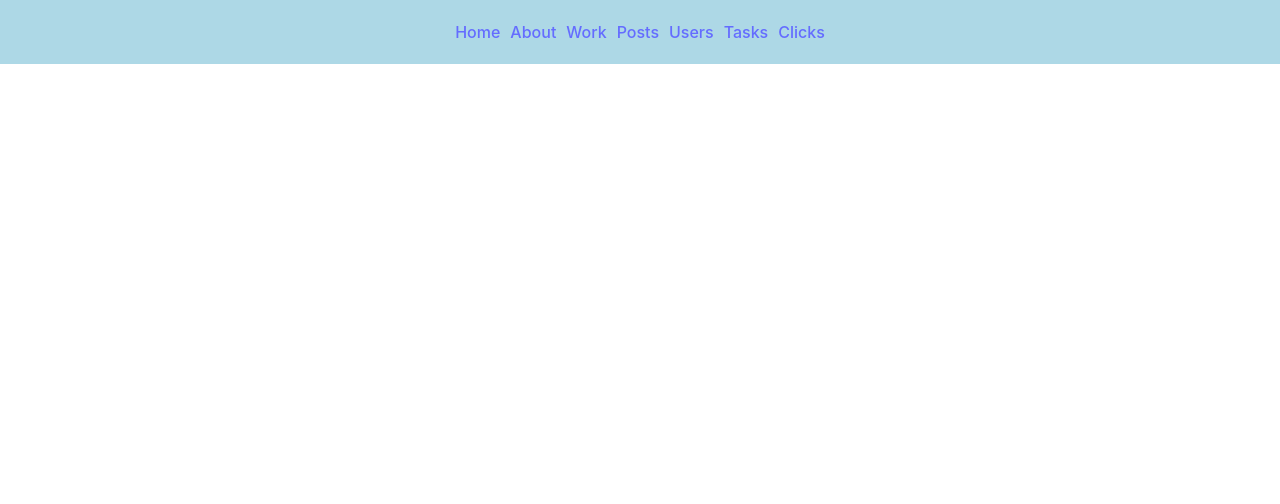
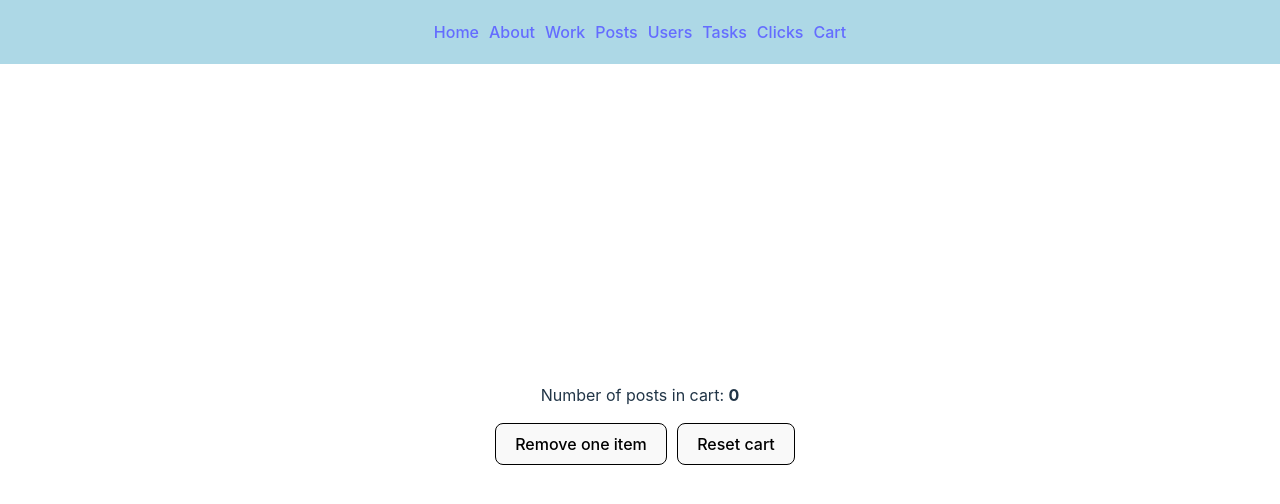
Before and after one commit to tatjana-jovicic/ReactApp, a React (Vite) app: page /cart in a window 1280 px wide. Shown: the top 504 px of the page. Built offline with nearby package versions, Linux system fonts and the light colour scheme.

Commit message:
first commit from featCart

```diff
--- a/src/App.jsx
+++ b/src/App.jsx
@@ -9,6 +9,7 @@ import Users from "./features/Users/Users";
 import PostById from "./features/Posts/components/PostById";
 import Tasks from "./features/Tasks/Tasks";
 import Clicks from "./features/Clicks/Clicks";
+import Cart from "./features/Cart/Cart";
 
 const App = () => {
   return (
@@ -24,6 +25,7 @@ const App = () => {
           <Route path="/posts/:postId" element={<PostById />} />
           <Route path="/tasks" element={<Tasks />} />
           <Route path="/clicks" element={<Clicks />} />
+          <Route path="/cart" element={<Cart />} />
         </Routes>
       </BrowserRouter>
     </>
--- /dev/null
+++ b/src/features/Cart/Cart.css
@@ -0,0 +1,43 @@
+.container {
+  margin-top: 4rem;
+}
+.button_container {
+  width: 100%;
+  max-width: 600px;
+  display: inline;
+}
+.button_cart {
+  border: 1px solid black;
+  display: column;
+  justify-content: center;
+  margin-left: 10px;
+  margin-top: 1rem;
+}
+.button_cart:hover {
+  background-color: rgb(215, 245, 250);
+  border: 1px solid black;
+}
+.count_of_post {
+  margin-bottom: auto;
+}
+.number {
+  font-weight: bold;
+}
+.box_item {
+  margin-top: 1rem;
+  margin-bottom: 1rem;
+}
+.item {
+  background-color: rgba(234, 240, 241, 0.827);
+  border: 1px solid black;
+  margin-top: 1rem;
+  width: 100%;
+  max-width: 900px;
+}
+.item p {
+  text-align: start;
+  margin: 10px;
+}
+.item span {
+  font-weight: bold;
+}
--- /dev/null
+++ b/src/features/Cart/Cart.jsx
@@ -0,0 +1,44 @@
+import { useAddItemToCart } from "../../stores/cart/cart.store";
+import "./Cart.css";
+
+const Cart = () => {
+  const {
+    numberOfItems,
+    startCart,
+    addItemtoCart,
+    removeOneIteminCart,
+    resetCart,
+  } = useAddItemToCart();
+
+  return (
+    <>
+      <div className="container">
+        <p className="count_of_post">
+          Number of posts in cart:{" "}
+          <span className="number">{numberOfItems}</span>
+        </p>
+        <div className="button_container">
+          <button className="button_cart" onClick={() => removeOneIteminCart()}>
+            Remove one item
+          </button>
+          <button className="button_cart" onClick={() => resetCart()}>
+            Reset cart
+          </button>
+        </div>
+        <div className="box_item">
+          {startCart.map((item, index) => (
+            <div className="item" key={index}>
+              <p>
+                <span>ID:</span> {item.id}
+              </p>
+              <p>
+                <span>Title:</span> {item.title}
+              </p>
+            </div>
+          ))}
+        </div>
+      </div>
+    </>
+  );
+};
+export default Cart;
--- a/src/features/Navigation/Navigation.jsx
+++ b/src/features/Navigation/Navigation.jsx
@@ -11,7 +11,7 @@ const Navigation = () => {
       <Link to={{ pathname: "/users" }}>Users</Link>
       <Link to={{ pathname: "/tasks" }}>Tasks</Link>
       <Link to={{ pathname: "/clicks" }}>Clicks</Link>
-
+      <Link to={{ pathname: "/cart" }}>Cart</Link>
     </nav>
   );
 };
--- a/src/features/Posts/Posts.css
+++ b/src/features/Posts/Posts.css
@@ -14,3 +14,6 @@
   border: 1px solid lightblue;
   background-color: #0066b2;
 }
+.butt {
+  margin-right: 10px;
+}
--- a/src/features/Posts/Posts.jsx
+++ b/src/features/Posts/Posts.jsx
@@ -2,8 +2,11 @@ import { useState, useEffect } from "react";
 import axios from "axios";
 import "./Posts.css";
 import { useNavigate } from "react-router-dom";
+import { useAddItemToCart } from "../../stores/cart/cart.store"; //dodano
 
 const Posts = () => {
+  const { addItemtoCart } = useAddItemToCart(); //dodano
+
   const navigate = useNavigate();
   const [data, setData] = useState([]);
 
@@ -34,13 +37,26 @@ const Posts = () => {
     }
   };
 
+  const functionOfPosts = (post) => {
+    const dataPost = {
+      id: post.id,
+      title: post.title,
+    };
+    addItemtoCart(dataPost);
+  };
+
   return (
     <div className="divCSS">
       {data.map((post) => (
         <div key={post.id} className="dataMapDiv">
           <h2 onClick={() => handleNavigateToPostId(post.id)}>{post.title}</h2>
           <p>{post.body}</p>
-          <button onClick={() => deletePost(post.id)}>Delete post</button>
+          <button className="butt" onClick={() => deletePost(post.id)}>
+            Delete post
+          </button>
+          <button className="butt" onClick={() => functionOfPosts(post)}>
+            Add to cart
+          </button>
         </div>
       ))}
     </div>
--- /dev/null
+++ b/src/stores/cart/cart.store.js
@@ -0,0 +1,17 @@
+import { create } from "zustand";
+
+export const useAddItemToCart = create((set) => ({
+  numberOfItems: 0,
+  startCart: [],
+  addItemtoCart: (object) =>
+    set((state) => ({
+      startCart: [...state.startCart, object],
+      numberOfItems: state.numberOfItems + 1,
+    })),
+  removeOneIteminCart: () =>
+    set((state) => ({
+      startCart: state.startCart.slice(0, -1),
+      numberOfItems: state.numberOfItems - 1,
+    })),
+  resetCart: () => set({ startCart: [], numberOfItems: 0 }),
+}));
```
Lines whose indentation alone changed are shown as unchanged.
